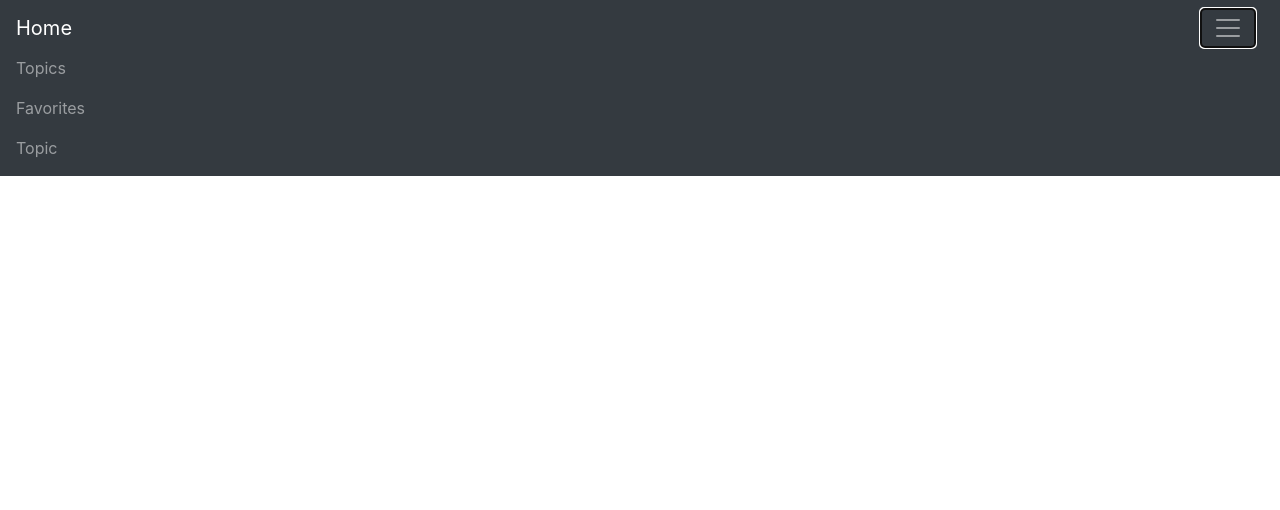
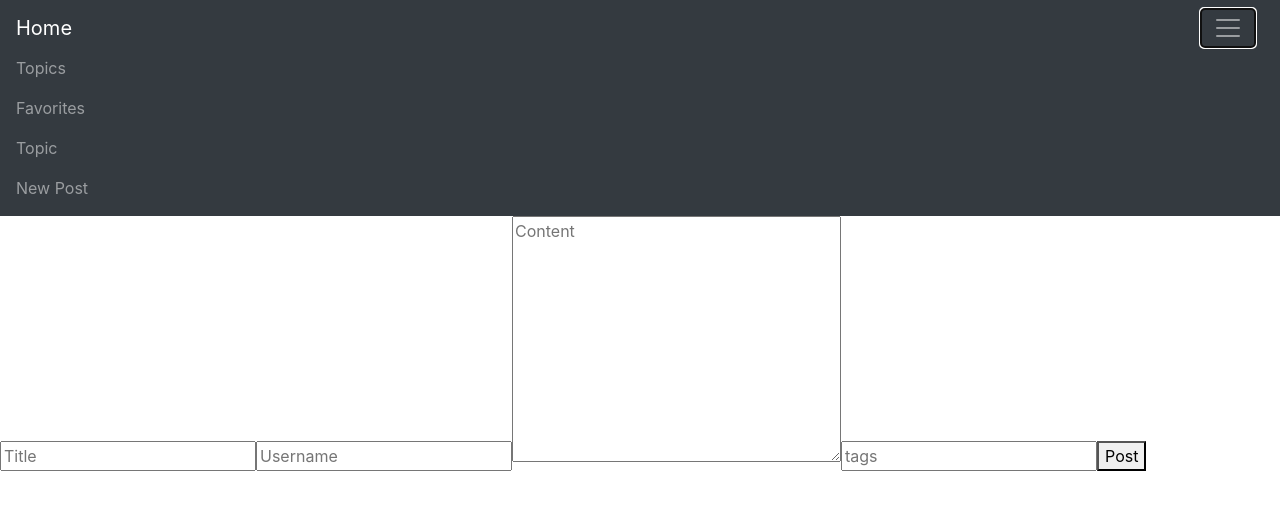
Before and after one commit to rmdegeorge/forum_site, a React (Create React App) app in the folder frontend/: page /NewPost in a window 1280 px wide. Both pictures are taken after a click on the button 1228 px from the left and 28 px from the top of the page. Shown: the top 510 px of the page. Built offline with nearby package versions, Linux system fonts and the light colour scheme.

Commit message:
added NewPost page to router, passed it Form

```diff
--- a/frontend/src/App.js
+++ b/frontend/src/App.js
@@ -7,6 +7,7 @@ import Topics from './pages/Topics';
 import Topic from './pages/Topic';
 import Favorites from './pages/Favorites';
 import NavbarComponent from './Components/NavbarComponent';
+import NewPost from './pages/NewPost';
 
 function App(props) {
   return (
@@ -18,7 +19,7 @@ function App(props) {
         <Route exact path="/Topics" component={Topics} />
         <Route exact path="/Favorites" component={Favorites} />
         <Route exact path="/Topic" component={Topic} />
-
+        <Route exact path="/NewPost" component={NewPost} />
       </Switch>
     </div>
   )
--- a/frontend/src/Components/NavbarComponent.js
+++ b/frontend/src/Components/NavbarComponent.js
@@ -25,6 +25,9 @@ const NavbarComponent = (props) => {
             <NavItem>
               <NavLink href="/Topic">Topic</NavLink>
             </NavItem>
+            <NavItem>
+              <NavLink href="/NewPost">New Post</NavLink>
+            </NavItem>
           </Nav>
         </Collapse>
       </Navbar>
--- /dev/null
+++ b/frontend/src/pages/NewPost.js
@@ -0,0 +1,15 @@
+import React, { Component } from 'react';
+
+import PostForm from '../Components/PostForm'
+
+class NewPost extends Component {
+    render() {
+        return (
+            <div>
+                <PostForm />
+            </div>
+        );
+    }
+}
+
+export default NewPost;
```
